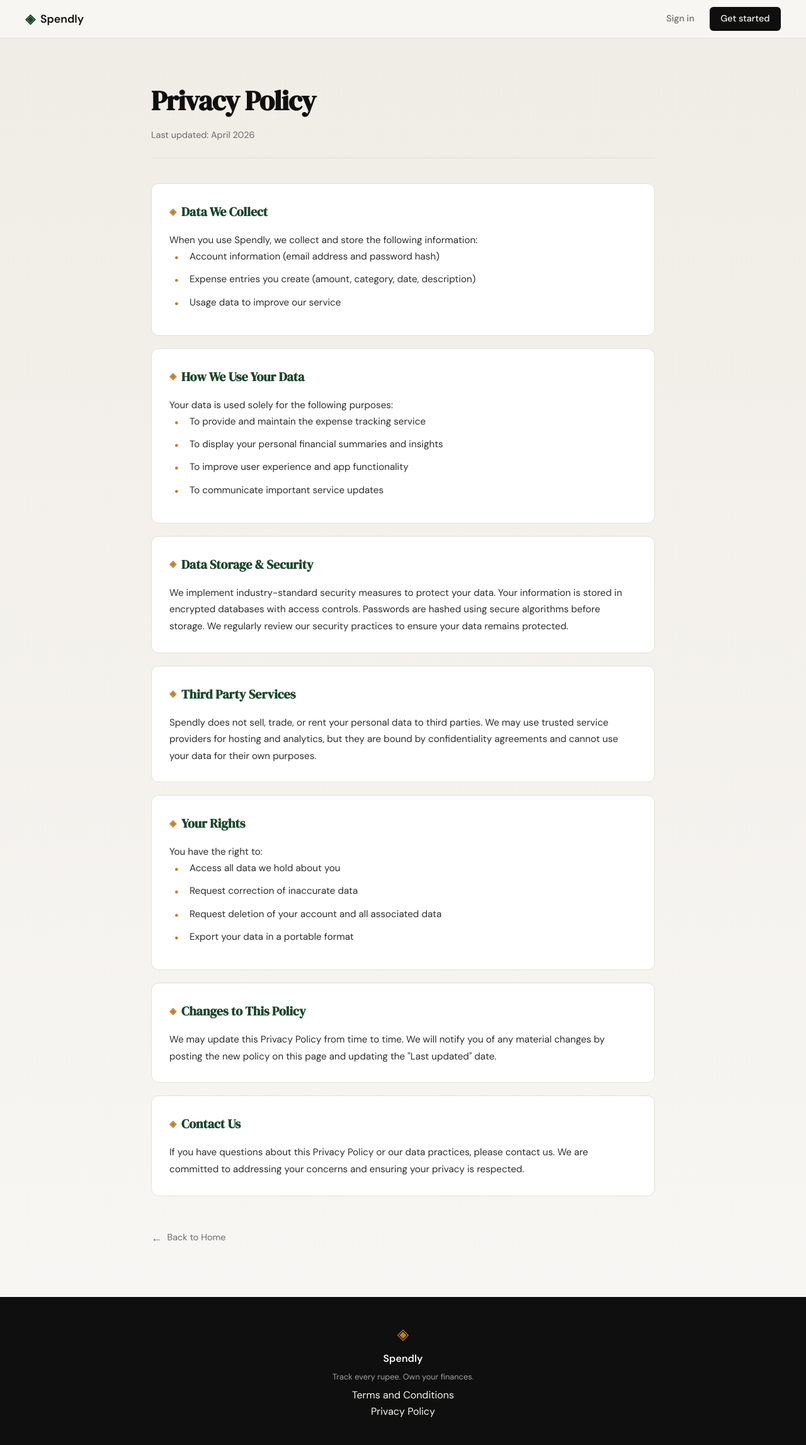
After one commit to Codexanuj012/-Spendly, a Flask app: page /privacy in a window 1280 px wide. The commit adds this page. Shown: the whole page at 63% size. Run offline with Flask 3, Linux system fonts and the light colour scheme.

Commit message:
landing: add privacy policy page and route

```diff
--- a/app.py
+++ b/app.py
@@ -25,6 +25,11 @@ def login():
 @app.route("/terms")
 def terms():
     return render_template("terms.html")
+
+
+@app.route("/privacy")
+def privacy():
+    return render_template("privacy.html")
 
 
 # ------------------------------------------------------------------ #
--- a/templates/base.html
+++ b/templates/base.html
@@ -36,7 +36,7 @@
             <p class="footer-copy">Track every rupee. Own your finances.</p>
             <div class="footer-links">
                 <a href="{{ url_for('terms') }}">Terms and Conditions</a></br>
-                <a href="#">Privacy Policy</a>
+                <a href="{{ url_for('privacy') }}">Privacy Policy</a>
             </div>
         </div>
     </footer>
--- /dev/null
+++ b/templates/privacy.html
@@ -0,0 +1,190 @@
+{% extends "base.html" %}
+
+{% block title %}Privacy Policy — Spendly{% endblock %}
+
+{% block head %}
+<style>
+    .privacy-page {
+        padding: 4rem 2rem 5rem;
+        min-height: calc(100vh - 60px - 100px);
+        background: linear-gradient(180deg, var(--paper-warm) 0%, var(--paper) 100%);
+    }
+
+    .privacy-container {
+        max-width: 800px;
+        margin: 0 auto;
+    }
+
+    .privacy-container h1 {
+        font-family: var(--font-display);
+        font-size: clamp(2rem, 4vw, 2.75rem);
+        color: var(--ink);
+        margin-bottom: 0.5rem;
+        letter-spacing: -0.02em;
+    }
+
+    .privacy-intro {
+        font-size: 0.9rem;
+        color: var(--ink-muted);
+        margin-bottom: 2.5rem;
+        padding-bottom: 1.5rem;
+        border-bottom: 1px solid var(--border);
+    }
+
+    .privacy-section {
+        background: var(--paper-card);
+        border: 1px solid var(--border);
+        border-radius: var(--radius-md);
+        padding: 1.75rem;
+        margin-bottom: 1.25rem;
+        transition: transform 0.2s, box-shadow 0.2s;
+    }
+
+    .privacy-section:hover {
+        transform: translateY(-2px);
+        box-shadow: 0 8px 30px rgba(0, 0, 0, 0.08);
+        border-color: var(--accent-light);
+    }
+
+    .privacy-section h2 {
+        font-family: var(--font-display);
+        font-size: 1.25rem;
+        color: var(--accent);
+        margin-bottom: 1rem;
+        display: flex;
+        align-items: center;
+        gap: 0.5rem;
+    }
+
+    .privacy-section h2::before {
+        content: "◈";
+        font-size: 0.9rem;
+        color: var(--accent-2);
+    }
+
+    .privacy-section p {
+        font-size: 0.95rem;
+        color: var(--ink-soft);
+        line-height: 1.75;
+    }
+
+    .privacy-section ul {
+        list-style: none;
+        padding-left: 0.5rem;
+    }
+
+    .privacy-section ul li {
+        position: relative;
+        padding-left: 1.5rem;
+        margin-bottom: 0.75rem;
+        font-size: 0.95rem;
+        color: var(--ink-soft);
+        line-height: 1.6;
+    }
+
+    .privacy-section ul li::before {
+        content: "•";
+        position: absolute;
+        left: 0;
+        color: var(--accent-2);
+        font-weight: bold;
+        font-size: 1.1rem;
+    }
+
+    .privacy-section:last-child {
+        margin-bottom: 0;
+    }
+
+    .back-link {
+        display: inline-flex;
+        align-items: center;
+        gap: 0.5rem;
+        margin-top: 2rem;
+        color: var(--ink-muted);
+        font-size: 0.9rem;
+        transition: color 0.2s;
+    }
+
+    .back-link:hover {
+        color: var(--accent);
+    }
+
+    .back-link::before {
+        content: "←";
+        font-size: 1.1rem;
+    }
+
+    @media (max-width: 600px) {
+        .privacy-page {
+            padding: 2.5rem 1rem 3rem;
+        }
+
+        .privacy-section {
+            padding: 1.25rem;
+        }
+    }
+</style>
+{% endblock %}
+
+{% block content %}
+<section class="privacy-page">
+    <div class="privacy-container">
+        <h1>Privacy Policy</h1>
+        <p class="privacy-intro">Last updated: April 2026</p>
+
+        <section class="privacy-section">
+            <h2>Data We Collect</h2>
+            <p>When you use Spendly, we collect and store the following information:</p>
+            <ul>
+                <li>Account information (email address and password hash)</li>
+                <li>Expense entries you create (amount, category, date, description)</li>
+                <li>Usage data to improve our service</li>
+            </ul>
+        </section>
+
+        <section class="privacy-section">
+            <h2>How We Use Your Data</h2>
+            <p>Your data is used solely for the following purposes:</p>
+            <ul>
+                <li>To provide and maintain the expense tracking service</li>
+                <li>To display your personal financial summaries and insights</li>
+                <li>To improve user experience and app functionality</li>
+                <li>To communicate important service updates</li>
+            </ul>
+        </section>
+
+        <section class="privacy-section">
+            <h2>Data Storage & Security</h2>
+            <p>We implement industry-standard security measures to protect your data. Your information is stored in encrypted databases with access controls. Passwords are hashed using secure algorithms before storage. We regularly review our security practices to ensure your data remains protected.</p>
+        </section>
+
+        <section class="privacy-section">
+            <h2>Third Party Services</h2>
+            <p>Spendly does not sell, trade, or rent your personal data to third parties. We may use trusted service providers for hosting and analytics, but they are bound by confidentiality agreements and cannot use your data for their own purposes.</p>
+        </section>
+
+        <section class="privacy-section">
+            <h2>Your Rights</h2>
+            <p>You have the right to:</p>
+            <ul>
+                <li>Access all data we hold about you</li>
+                <li>Request correction of inaccurate data</li>
+                <li>Request deletion of your account and all associated data</li>
+                <li>Export your data in a portable format</li>
+            </ul>
+        </section>
+
+        <section class="privacy-section">
+            <h2>Changes to This Policy</h2>
+            <p>We may update this Privacy Policy from time to time. We will notify you of any material changes by posting the new policy on this page and updating the "Last updated" date.</p>
+        </section>
+
+        <section class="privacy-section">
+            <h2>Contact Us</h2>
+            <p>If you have questions about this Privacy Policy or our data practices, please contact us. We are committed to addressing your concerns and ensuring your privacy is respected.</p>
+        </section>
+
+        <a href="{{ url_for('landing') }}" class="back-link">Back to Home</a>
+    </div>
+</section>
+{% endblock %}
```
